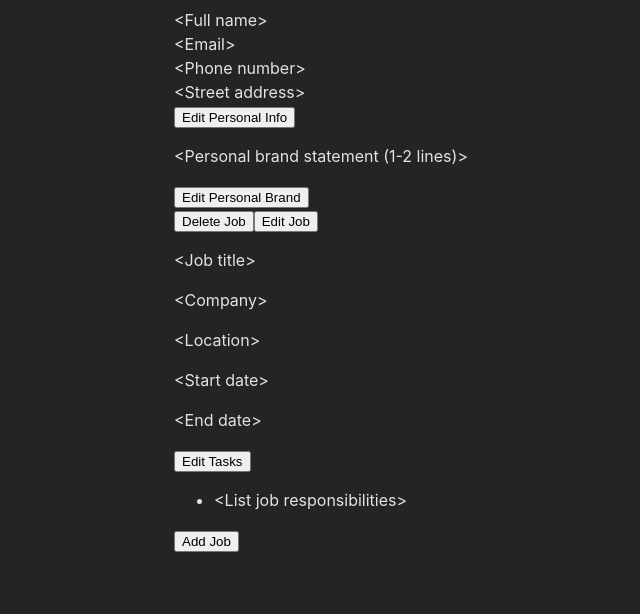
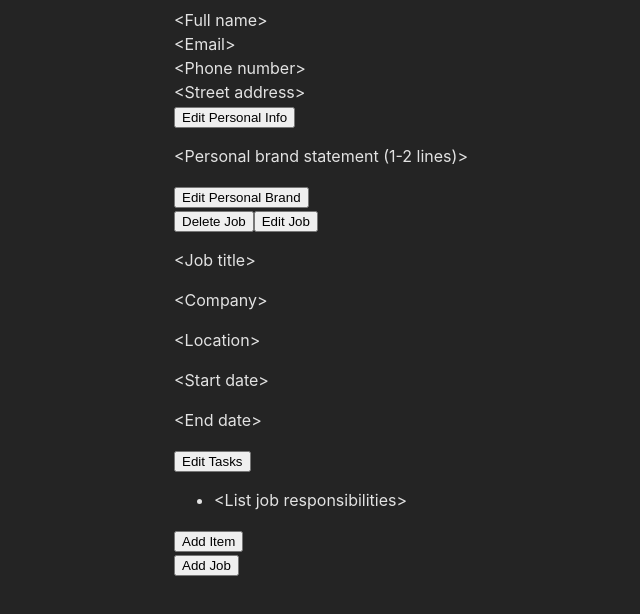
Before and after one commit to naouuud/cv-project, a React (Vite) app: page / in a window 1280 px wide. Shown: the top 614 px of the page, without its empty margins (319-959 px from the left). Built offline with nearby package versions, Linux system fonts and the light colour scheme.

Commit message:
Add items changing all jobs

```diff
--- a/src/components/Jobs.jsx
+++ b/src/components/Jobs.jsx
@@ -6,10 +6,13 @@ import { initialJobs } from "../assets/initial-data";
 import { initialTasks } from "../assets/initial-data";
 
 let pairId = 1;
+let itemId = 1;
 
 export default function Jobs() {
   const [jobs, setJobs] = useState(initialJobs);
   const [tasks, setTasks] = useState(initialTasks);
+
+  console.log(tasks);
 
   function addPair() {
     setJobs([...jobs, { ...initialJobs[0], id: pairId }]);
@@ -22,6 +25,22 @@ export default function Jobs() {
     setTasks(tasks.filter((task) => task.id !== id));
   }
 
+  function addItem(taskId) {
+    const nextTasks = tasks.filter((task) => {
+      if (task.id !== taskId) return task;
+      else
+        return {
+          ...task,
+          items: task.items.push({
+            id: itemId,
+            description: "<New responsibility>",
+          }),
+        };
+    });
+    itemId += 1;
+    setTasks(nextTasks);
+  }
+
   return (
     <>
       {jobs.map((job) => (
@@ -29,6 +48,7 @@ export default function Jobs() {
           <button onClick={() => deletePair(job.id)}>Delete Job</button>
           <Job jobId={job.id} jobs={jobs} setJobs={setJobs} />
           <Tasks taskId={job.id} tasks={tasks} setTasks={setTasks} />
+          <button onClick={() => addItem(job.id)}>Add Item</button>
         </div>
       ))}
       <button onClick={addPair}>Add Job</button>
```
Also changed, not shown: src/components/Tasks.jsx (+18 -17 lines).
